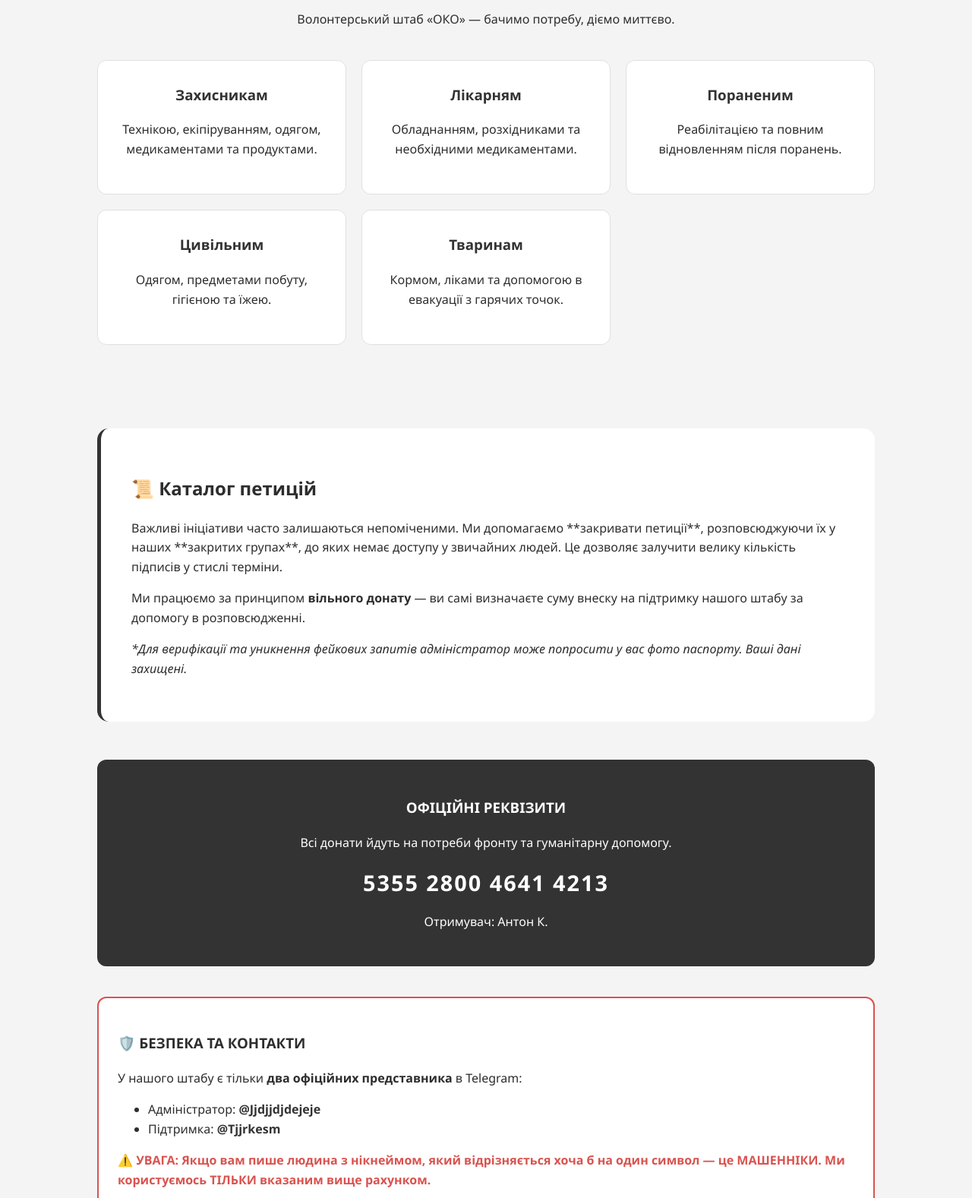
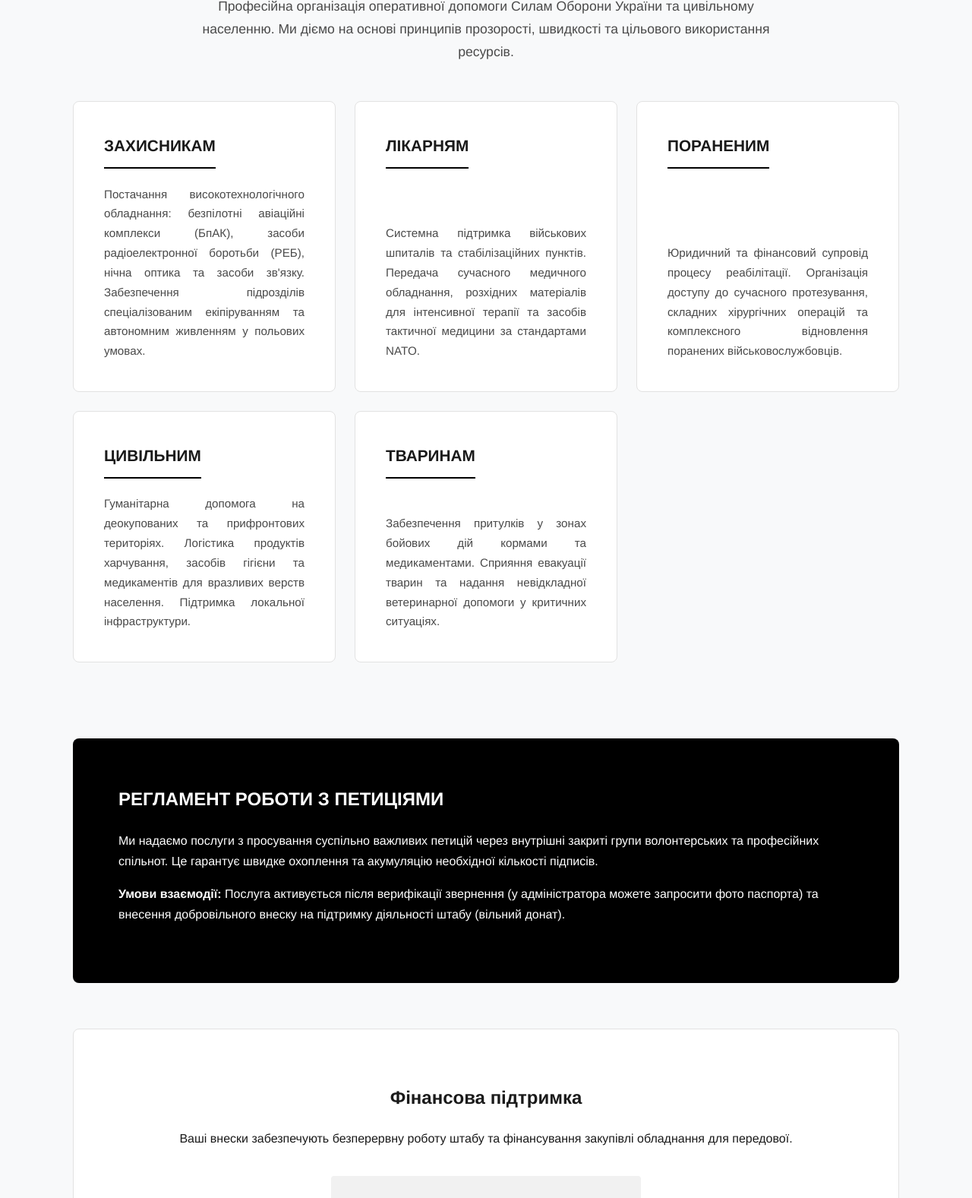
Before and after one commit to artem12222/oko, a plain HTML site: page index.html in a window 1280 px wide. Shown: the part 299-1876 px from the top of the page at 76% size. Drawn offline with Linux system fonts and the light colour scheme.

Commit message:
Update index.html with new content and styles

```diff
--- a/index.html
+++ b/index.html
@@ -3,249 +3,210 @@
 <head>
     <meta charset="UTF-8">
     <meta name="viewport" content="width=device-width, initial-scale=1.0">
-    <title>Волонтерський штаб ОКО</title>
+    <title>Волонтерський штаб ОКО — Офіційний ресурс</title>
     <style>
         :root {
-            --bg-color: #f4f4f4;
+            --bg-color: #f8f9fa;
             --card-bg: #ffffff;
-            --text-main: #2d2d2d;
-            --text-secondary: #555555;
-            --accent: #333333;
-            --border: #e0e0e0;
-            --danger: #d9534f;
+            --text-main: #1a1a1a;
+            --text-muted: #4a4a4a;
+            --accent: #000000;
+            --border: #e2e2e2;
+            --danger: #b22222;
         }
 
         body {
-            font-family: 'Segoe UI', Tahoma, Geneva, Verdana, sans-serif;
+            font-family: 'Helvetica Neue', Helvetica, Arial, sans-serif;
             margin: 0;
             padding: 0;
             background-color: var(--bg-color);
             color: var(--text-main);
-            line-height: 1.6;
+            line-height: 1.7;
         }
 
         header {
-            background: var(--card-bg);
+            background: #fff;
             padding: 20px 10%;
             display: flex;
             justify-content: space-between;
             align-items: center;
-            border-bottom: 1px solid var(--border);
+            border-bottom: 2px solid var(--accent);
             position: sticky;
             top: 0;
             z-index: 1000;
         }
 
-        .logo {
-            font-size: 24px;
-            font-weight: bold;
-            display: flex;
-            align-items: center;
-            gap: 10px;
-        }
-
-        .logo-eye {
-            width: 35px;
-            height: 20px;
-            border: 2px solid var(--accent);
-            border-radius: 50% 0;
-            transform: rotate(-45deg);
-            display: inline-block;
-            position: relative;
-        }
-
-        .logo-eye::after {
-            content: '';
-            width: 8px;
-            height: 8px;
-            background: var(--accent);
-            border-radius: 50%;
-            position: absolute;
-            top: 5px;
-            left: 12px;
-        }
+        /* Повернення логотипу */
+        .logo { font-size: 22px; font-weight: 800; display: flex; align-items: center; gap: 10px; letter-spacing: 1px; }
+        .logo-eye { width: 30px; height: 18px; border: 2.5px solid var(--accent); border-radius: 50% 0; transform: rotate(-45deg); position: relative; }
+        .logo-eye::after { content: ''; width: 7px; height: 7px; background: var(--accent); border-radius: 50%; position: absolute; top: 4px; left: 10px; }
 
         nav a {
             text-decoration: none;
             color: var(--text-main);
             margin-left: 20px;
-            font-weight: 500;
-            transition: 0.3s;
+            font-weight: 600;
+            font-size: 13px;
+            text-transform: uppercase;
         }
 
-        nav a:hover {
-            color: #888;
-        }
+        .container { width: 85%; max-width: 1200px; margin: 0 auto; padding: 40px 0; }
 
-        .container {
-            width: 80%;
-            margin: 40px auto;
-        }
+        .hero { text-align: center; padding: 40px 0; }
+        .hero h1 { font-size: 2.8rem; font-weight: 900; text-transform: uppercase; margin-bottom: 20px; }
+        .hero p { max-width: 800px; margin: 0 auto; color: var(--text-muted); font-size: 1.1rem; }
 
-        .hero {
-            text-align: center;
-            padding: 60px 0;
-        }
-
-        .hero h1 {
-            font-size: 3rem;
-            margin-bottom: 10px;
-        }
-
-        .services {
-            display: grid;
-            grid-template-columns: repeat(auto-fit, minmax(250px, 1fr));
-            gap: 20px;
-            margin-top: 40px;
-        }
-
+        /* Повернення карток */
+        .services { display: grid; grid-template-columns: repeat(auto-fit, minmax(320px, 1fr)); gap: 25px; margin-top: 50px; }
         .card {
             background: var(--card-bg);
-            padding: 30px;
-            border-radius: 12px;
+            padding: 40px;
+            border-radius: 8px;
+            border: 1px solid var(--border);
+            transition: all 0.3s ease;
+            display: flex;
+            flex-direction: column;
+            justify-content: space-between;
+        }
+        .card:hover { border-color: var(--accent); box-shadow: 0 10px 25px rgba(0,0,0,0.05); }
+        .card h3 { margin-top: 0; text-transform: uppercase; font-size: 1.3rem; border-bottom: 2px solid var(--accent); padding-bottom: 10px; display: inline-block; width: fit-content; }
+        .card p { font-size: 0.95rem; color: var(--text-muted); text-align: justify; }
+
+        .petition-banner {
+            background: var(--accent);
+            color: #fff;
+            padding: 60px;
+            border-radius: 8px;
+            margin: 60px 0;
+        }
+        .petition-banner h2 { text-transform: uppercase; margin-top: 0; }
+
+        .requisites-container {
+            background: #fff;
+            padding: 50px;
             border: 1px solid var(--border);
             text-align: center;
-            transition: transform 0.3s;
+            margin: 60px 0;
+            border-radius: 8px;
         }
+        .card-wrapper {
+            display: inline-block;
+            background: #f1f1f1;
+            padding: 25px 50px;
+            border-radius: 4px;
+            margin: 20px 0;
+        }
+        .card-number { font-size: 1.8rem; font-weight: bold; font-family: monospace; letter-spacing: 2px; }
 
-        .card:hover {
-            transform: translateY(-5px);
+        .btn-copy {
+            background: var(--accent);
+            color: white;
+            border: none;
+            padding: 15px 35px;
+            font-weight: bold;
+            text-transform: uppercase;
+            cursor: pointer;
+            margin-top: 15px;
+            transition: 0.2s;
         }
-
-        .card h3 {
-            margin-top: 0;
-            color: var(--accent);
-        }
-
-        .petition-section {
-            background: #fff;
-            padding: 40px;
-            border-radius: 15px;
-            margin: 50px 0;
-            border-left: 5px solid var(--accent);
-        }
+        .btn-copy:hover { background: #333; }
 
         .security-box {
+            border: 1px solid var(--danger);
+            padding: 40px;
             background: #fff;
-            border: 2px solid var(--danger);
-            padding: 25px;
-            border-radius: 12px;
-            margin-top: 40px;
+            border-radius: 8px;
         }
+        .security-box h3 { color: var(--danger); text-transform: uppercase; margin-top: 0; }
 
-        .requisites {
-            background: var(--accent);
-            color: white;
-            padding: 30px;
-            border-radius: 12px;
-            text-align: center;
-            margin-top: 20px;
-        }
+        footer { text-align: center; padding: 50px 0; color: #888; font-size: 12px; letter-spacing: 1px; border-top: 1px solid var(--border); }
 
-        .card-number {
-            font-size: 1.8rem;
-            letter-spacing: 2px;
-            display: block;
-            margin: 15px 0;
-        }
-
-        footer {
-            text-align: center;
-            padding: 40px;
-            border-top: 1px solid var(--border);
-            color: var(--text-secondary);
-            font-size: 0.9rem;
-        }
-
-        .tg-link {
-            color: var(--accent);
-            font-weight: bold;
-            text-decoration: none;
-        }
-
-        @media (max-width: 768px) {
-            .container { width: 95%; }
-            header { flex-direction: column; gap: 15px; }
-            nav a { margin: 0 10px; }
-        }
+        @media (max-width: 768px) { .container { width: 90%; } .hero h1 { font-size: 2rem; } }
     </style>
 </head>
 <body>
 
 <header>
-    <div class="logo">
-        <div class="logo-eye"></div>
-        ШТАБ "ОКО"
-    </div>
+    <div class="logo"><div class="logo-eye"></div> ШТАБ ОКО</div>
     <nav>
-        <a href="#home">Головна</a>
+        <a href="#about">Діяльність</a>
         <a href="#petitions">Петиції</a>
         <a href="#donate">Реквізити</a>
-        <a href="#contacts">Контакти</a>
     </nav>
 </header>
 
 <div class="container">
-
-    <section class="hero" id="home">
-        <h1>Ми допомагаємо</h1>
-        <p>Волонтерський штаб «ОКО» — бачимо потребу, діємо миттєво.</p>
+    <section class="hero" id="about">
+        <h1>Волонтерський штаб ОКО</h1>
+        <p>Професійна організація оперативної допомоги Силам Оборони України та цивільному населенню. Ми діємо на основі принципів прозорості, швидкості та цільового використання ресурсів.</p>
 
         <div class="services">
             <div class="card">
                 <h3>Захисникам</h3>
-                <p>Технікою, екіпіруванням, одягом, медикаментами та продуктами.</p>
+                <p>Постачання високотехнологічного обладнання: безпілотні авіаційні комплекси (БпАК), засоби радіоелектронної боротьби (РЕБ), нічна оптика та засоби зв'язку. Забезпечення підрозділів спеціалізованим екіпіруванням та автономним живленням у польових умовах.</p>
             </div>
             <div class="card">
                 <h3>Лікарням</h3>
-                <p>Обладнанням, розхідниками та необхідними медикаментами.</p>
+                <p>Системна підтримка військових шпиталів та стабілізаційних пунктів. Передача сучасного медичного обладнання, розхідних матеріалів для інтенсивної терапії та засобів тактичної медицини за стандартами NATO.</p>
             </div>
             <div class="card">
                 <h3>Пораненим</h3>
-                <p>Реабілітацією та повним відновленням після поранень.</p>
+                <p>Юридичний та фінансовий супровід процесу реабілітації. Організація доступу до сучасного протезування, складних хірургічних операцій та комплексного відновлення поранених військовослужбовців.</p>
             </div>
             <div class="card">
                 <h3>Цивільним</h3>
-                <p>Одягом, предметами побуту, гігієною та їжею.</p>
+                <p>Гуманітарна допомога на деокупованих та прифронтових територіях. Логістика продуктів харчування, засобів гігієни та медикаментів для вразливих верств населення. Підтримка локальної інфраструктури.</p>
             </div>
             <div class="card">
                 <h3>Тваринам</h3>
-                <p>Кормом, ліками та допомогою в евакуації з гарячих точок.</p>
+                <p>Забезпечення притулків у зонах бойових дій кормами та медикаментами. Сприяння евакуації тварин та надання невідкладної ветеринарної допомоги у критичних ситуаціях.</p>
             </div>
         </div>
     </section>
 
-    <section class="petition-section" id="petitions">
-        <h2>📜 Каталог петицій</h2>
-        <p>Важливі ініціативи часто залишаються непоміченими. Ми допомагаємо **закривати петиції**, розповсюджуючи їх у наших **закритих групах**, до яких немає доступу у звичайних людей. Це дозволяє залучити велику кількість підписів у стислі терміни.</p>
-        <p>Ми працюємо за принципом <b>вільного донату</b> — ви самі визначаєте суму внеску на підтримку нашого штабу за допомогу в розповсюдженні.</p>
-        <p><i>*Для верифікації та уникнення фейкових запитів адміністратор може попросити у вас фото паспорту. Ваші дані захищені.</i></p>
+    <section class="petition-banner" id="petitions">
+        <h2>Регламент роботи з петиціями</h2>
+        <p>Ми надаємо послуги з просування суспільно важливих петицій через внутрішні закриті групи волонтерських та професійних спільнот. Це гарантує швидке охоплення та акумуляцію необхідної кількості підписів.</p>
+        <p><b>Умови взаємодії:</b> Послуга активується після верифікації звернення (у адміністратора можете запросити фото паспорта) та внесення добровільного внеску на підтримку діяльності штабу (вільний донат).</p>
     </section>
 
-    <section id="donate">
-        <div class="requisites">
-            <h3>ОФІЦІЙНІ РЕКВІЗИТИ</h3>
-            <p>Всі донати йдуть на потреби фронту та гуманітарну допомогу.</p>
-            <strong class="card-number">5355 2800 4641 4213</strong>
-            <p>Отримувач: Антон К.</p>
+    <section class="requisites-container" id="donate">
+        <h2>Фінансова підтримка</h2>
+        <p>Ваші внески забезпечують безперервну роботу штабу та фінансування закупівлі обладнання для передової.</p>
+        <div class="card-wrapper">
+            <span class="card-number" id="cardNumber">5355280046414213</span>
+            <p><strong>Отримувач: Антон К.</strong></p>
+            <button class="btn-copy" id="copyBtn" onclick="copyToClipboard()">Копіювати номер рахунку</button>
         </div>
     </section>
 
-    <section class="security-box" id="contacts">
-        <h3>🛡️ БЕЗПЕКА ТА КОНТАКТИ</h3>
-        <p>У нашого штабу є тільки <b>два офіційних представника</b> в Telegram:</p>
-        <ul>
-            <li>Адміністратор: <a href="https://t.me/Jjdjjdjdejeje" class="tg-link">@Jjdjjdjdejeje</a></li>
-            <li>Підтримка: <a href="https://t.me/Tjjrkesm" class="tg-link">@Tjjrkesm</a></li>
-        </ul>
-        <p style="color: var(--danger); font-weight: bold;">⚠️ УВАГА: Якщо вам пише людина з нікнеймом, який відрізняється хоча б на один символ — це МАШЕННІКИ. Ми користуємось ТІЛЬКИ вказаним вище рахунком.</p>
+    <section class="security-box">
+        <h3>Безпека та верифікація</h3>
+        <p>Штаб ОКО використовує виключно вказаний рахунок. Пропозиції переказів на інші картки є ознакою шахрайства.</p>
+        <p>
+            Офіційні представники в Telegram:<br>
+            Адміністратор: <strong>@Jjdjjdjdejeje</strong><br>
+            Представник: <strong>@Tjjrkesm</strong>
+        </p>
+        <p>Будь ласка, перевіряйте автентичність нікнеймів перед початком діалогу.</p>
     </section>
-
 </div>
 
 <footer>
-    <p>&copy; 2026 Волонтерський штаб "ОКО". Разом до перемоги.</p>
+    ВОЛОНТЕРСЬКИЙ ШТАБ ОКО | 2026 | ЧЕРКАСИ, УКРАЇНА
 </footer>
+
+<script>
+    function copyToClipboard() {
+        const cardNumber = document.getElementById("cardNumber").innerText;
+        const btn = document.getElementById("copyBtn");
+        navigator.clipboard.writeText(cardNumber).then(() => {
+            const originalText = btn.innerText;
+            btn.innerText = "Скопійовано";
+            setTimeout(() => { btn.innerText = originalText; }, 2000);
+        });
+    }
+</script>
 
 </body>
 </html>
```
